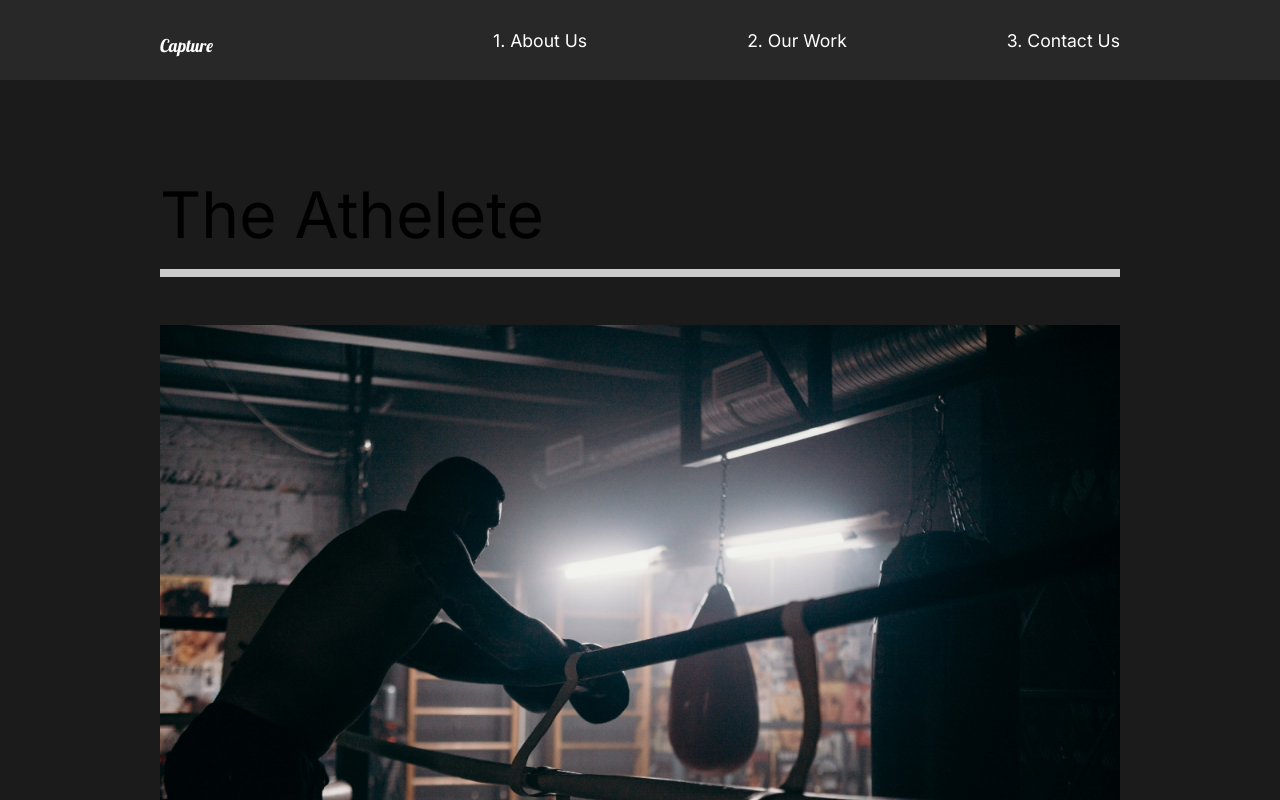
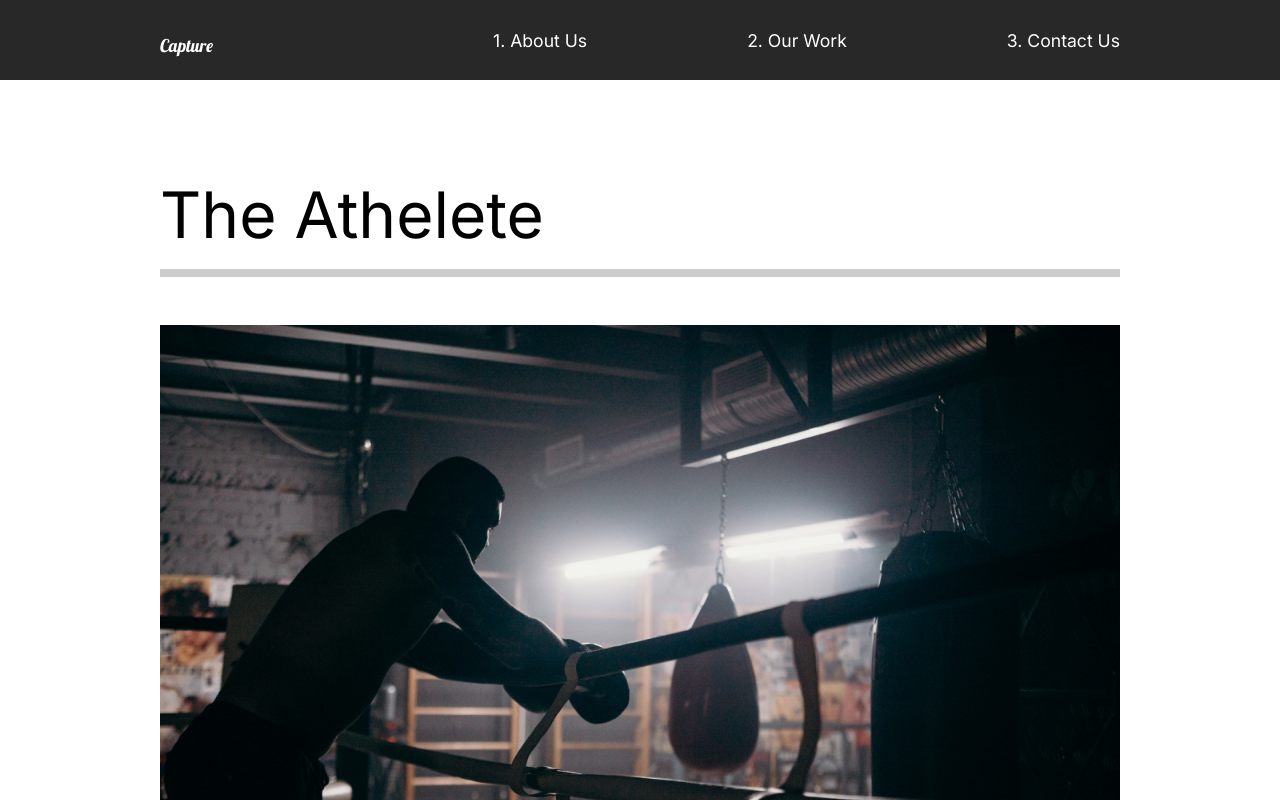
Before and after one commit to srdpt3/react_proj, a React (Create React App) app in the folder capture_portpolio/: page /work in a window 1280 px wide. Shown: the top 800 px of the page. Built offline with nearby package versions, Linux system fonts and the light colour scheme.

Commit message:
Added animation to pages

```diff
--- a/capture_portpolio/src/App.js
+++ b/capture_portpolio/src/App.js
@@ -5,20 +5,24 @@ import Nav from "./components/Nav";
 import ContactUs from "./pages/ContactUs";
 import OurWork from "./pages/OurWork";
 
-import { BrowserRouter, Routes, Route } from "react-router-dom";
+import { Routes, Route, useLocation } from "react-router-dom";
 import MovieDetail from "./components/MovieDetail";
+import { AnimatePresence } from "framer-motion";
 function App() {
+  const location = useLocation();
   return (
     <div className="App">
-      <GlobalStyle></GlobalStyle>
-      <Nav></Nav>
-      <Routes>
+      <GlobalStyle />
+      <Nav />
+      <AnimatePresence mode="wait">
+        <Routes location={location} key={location.pathname}>
           <Route path="/" exaxt element={<AboutUs />}></Route>
           <Route path="/aboutus" exaxt element={<AboutUs />}></Route>
           <Route path="/work" exaxt element={<OurWork />}></Route>
           <Route path="/work/:id" exaxt element={<MovieDetail />}></Route>
           <Route path="/contactus" exaxt element={<ContactUs />}></Route>
         </Routes>
+      </AnimatePresence>
     </div>
   );
 }
--- /dev/null
+++ b/capture_portpolio/src/animation.js
@@ -0,0 +1,88 @@
+export const pageAnimation = {
+  hidden: {
+    opacity: 0,
+    y: 300,
+  },
+  show: {
+    opacity: 1,
+    y: 0,
+    transition: {
+      duration: 0.5,
+      when: "beforeChildren",
+      staggerChildren: 0.25,
+    },
+  },
+  exit: {
+    opacity: 0,
+    transition: {
+      duration: 0.5,
+    },
+  },
+};
+
+export const titleAnim = {
+  hidden: { y: 200 },
+  show: {
+    y: 0,
+    transition: { duration: 0.75, ease: "easeOut" },
+  },
+};
+
+export const fade = {
+  hidden: { opacity: 0 },
+  show: {
+    opacity: 1,
+    transition: { ease: "easeOut", duration: 0.75 },
+  },
+};
+
+export const photoAnim = {
+  hidden: { scale: 1.5, opacity: 0 },
+  show: {
+    scale: 1,
+    opacity: 1,
+    transition: {
+      ease: "easeOut",
+      duration: 0.75,
+    },
+  },
+};
+export const lineAnim = {
+  hidden: { width: "0%" },
+  show: {
+    width: "100%",
+    transition: { duration: 1 },
+  },
+};
+
+export const slider = {
+  hidden: { x: "-130%", skew: "45deg" },
+  show: {
+    x: "100%",
+    skew: "0deg",
+    transition: { ease: "easeOut", duration: 1 },
+  },
+};
+export const sliderContainer = {
+  hidden: { opacity: 1 },
+  show: { opacity: 1, transition: { staggerChildren: 0.15, ease: "easeOut" } },
+};
+
+export const scrollReveal = {
+  hidden: { opacity: 0, scale: 1.2, transition: { duration: 0.5 } },
+  show: {
+    opacity: 1,
+    scale: 1,
+    transition: {
+      duration: 0.5,
+    },
+  },
+};
+
+// export const swoopAdoop = {
+//   hidden: { width: "-20%", transition: { duration: 1 } },
+//   show: {
+//     width: "100%",
+//     transition: { ease: "easeOut", duration: 1 },
+//   },
+// };
--- a/capture_portpolio/src/components/AboutSection.js
+++ b/capture_portpolio/src/components/AboutSection.js
@@ -1,26 +1,45 @@
 import React from "react";
 import home1 from "../img/home1.png";
 import { About, Image, Hide, Description } from "../styles";
+// Framer Motion
+import { motion } from "framer-motion";
 const AboutSection = () => {
+  //   const titleAnimation = {
+  //     hidden: { opacity: 0 },
+  //     show: { opacity: 1, transition: { duration: 2 } },
+  //   };
+
+  //   const container = {
+  //     hidden: { x: 100 },
+  //     show: {
+  //       x: 0,
+  //       transition: {
+  //         duration: 0.75,
+  //         ease: "easeOut",
+  //         staggerChildren: 1,
+  //       },
+  //     },
+  //   };
+
   return (
     <About>
       <Description>
-        <div className="title">
+        <motion.div>
           <Hide>
-            <h2>We work to make</h2>
+            <motion.h2>We work to make</motion.h2>
           </Hide>
           <Hide>
-            <h2>your dreams</h2>
+            <motion.h2>your dreams</motion.h2>
           </Hide>
           <Hide>
-            <h2>
+            <motion.h2>
               your <span>dreams</span> come
-            </h2>
+            </motion.h2>
           </Hide>
           <Hide>
-            <h2>true.</h2>
+            <motion.h2>true.</motion.h2>
           </Hide>
-        </div>
+        </motion.div>
         <p>
           Contact us for any photography or videography ideas that you have. We
           have professionals with amazing skills
--- a/capture_portpolio/src/components/MovieDetail.js
+++ b/capture_portpolio/src/components/MovieDetail.js
@@ -2,7 +2,8 @@ import React, { useState, useEffect } from "react";
 import styled from "styled-components";
 import { useLocation } from "react-router-dom";
 import { MovieState } from "../movieState";
-
+import { motion } from "framer-motion";
+import { pageAnimation } from "../animation";
 const MovieDetail = () => {
   const history = useLocation();
   const url = history.pathname;
@@ -19,7 +20,12 @@ const MovieDetail = () => {
   return (
     <>
       {movie && (
-        <Details>
+        <Details
+          exit="exit"
+          variants={pageAnimation}
+          initial="hidden"
+          animate="show"
+        >
           <HeadLine>
             <h2>{movie.title}</h2>
             <img src={movie.mainImg} alt="movie"></img>
@@ -38,7 +44,7 @@ const MovieDetail = () => {
   );
 };
 
-const Details = styled.div`
+const Details = styled(motion.div)`
   color: white;
 `;
 
--- a/capture_portpolio/src/pages/AboutUs.js
+++ b/capture_portpolio/src/pages/AboutUs.js
@@ -2,14 +2,20 @@ import React from "react";
 import AboutSection from "../components/AboutSection";
 import ServiceSection from "../components/ServiceSection";
 import FaqSection from "../components/FaqSection";
-
+import { motion } from "framer-motion";
+import { pageAnimation } from "../animation";
 const AboutUs = () => {
   return (
-    <>
+    <motion.div
+      exit="exit"
+      variants={pageAnimation}
+      initial="hidden"
+      animate="show"
+    >
       <AboutSection />
       <ServiceSection></ServiceSection>
       <FaqSection></FaqSection>
-    </>
+    </motion.div>
   );
 };
 
--- a/capture_portpolio/src/pages/ContactUs.js
+++ b/capture_portpolio/src/pages/ContactUs.js
@@ -1,10 +1,18 @@
 import React from "react";
+import { motion } from "framer-motion";
+import { pageAnimation } from "../animation";
 
 const ContactUs = () => {
   return (
-    <div>
+    <motion.div
+      exit="exit"
+      variants={pageAnimation}
+      initial="hidden"
+      animate="show"
+      style={{ background: "#fff" }}
+    >
       <h1>ContactUs</h1>
-    </div>
+    </motion.div>
   );
 };
 
--- a/capture_portpolio/src/pages/OurWork.js
+++ b/capture_portpolio/src/pages/OurWork.js
@@ -5,9 +5,18 @@ import { Link } from "react-router-dom";
 import athlete from "../img/athlete-small.png";
 import theracer from "../img/theracer-small.png";
 import goodtimes from "../img/goodtimes-small.png";
+import { motion } from "framer-motion";
+import { pageAnimation } from "../animation";
+
 const OurWork = () => {
   return (
-    <Work>
+    <Work
+      exit="exit"
+      variants={pageAnimation}
+      initial="hidden"
+      animate="show"
+      style={{ background: "#fff" }}
+    >
       <Movie>
         <h2>The Athelete</h2>
         <div className="line"></div>
@@ -36,7 +45,7 @@ const OurWork = () => {
   );
 };
 
-const Work = styled.div`
+const Work = styled(motion.div)`
   min-height: 100vh;
   overflow: hidden;
   padding: 5rem 10rem;
```
Lines whose indentation alone changed are shown as unchanged.
